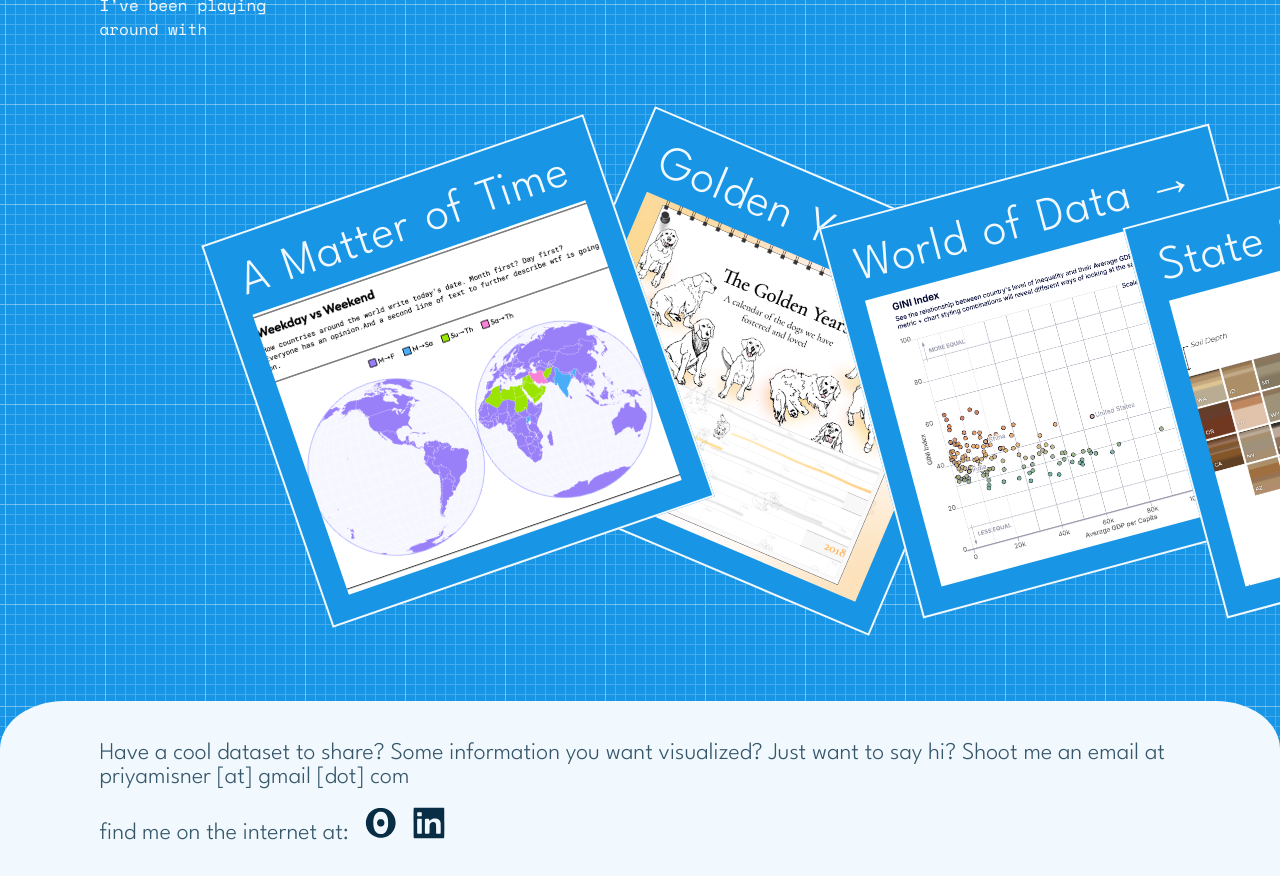
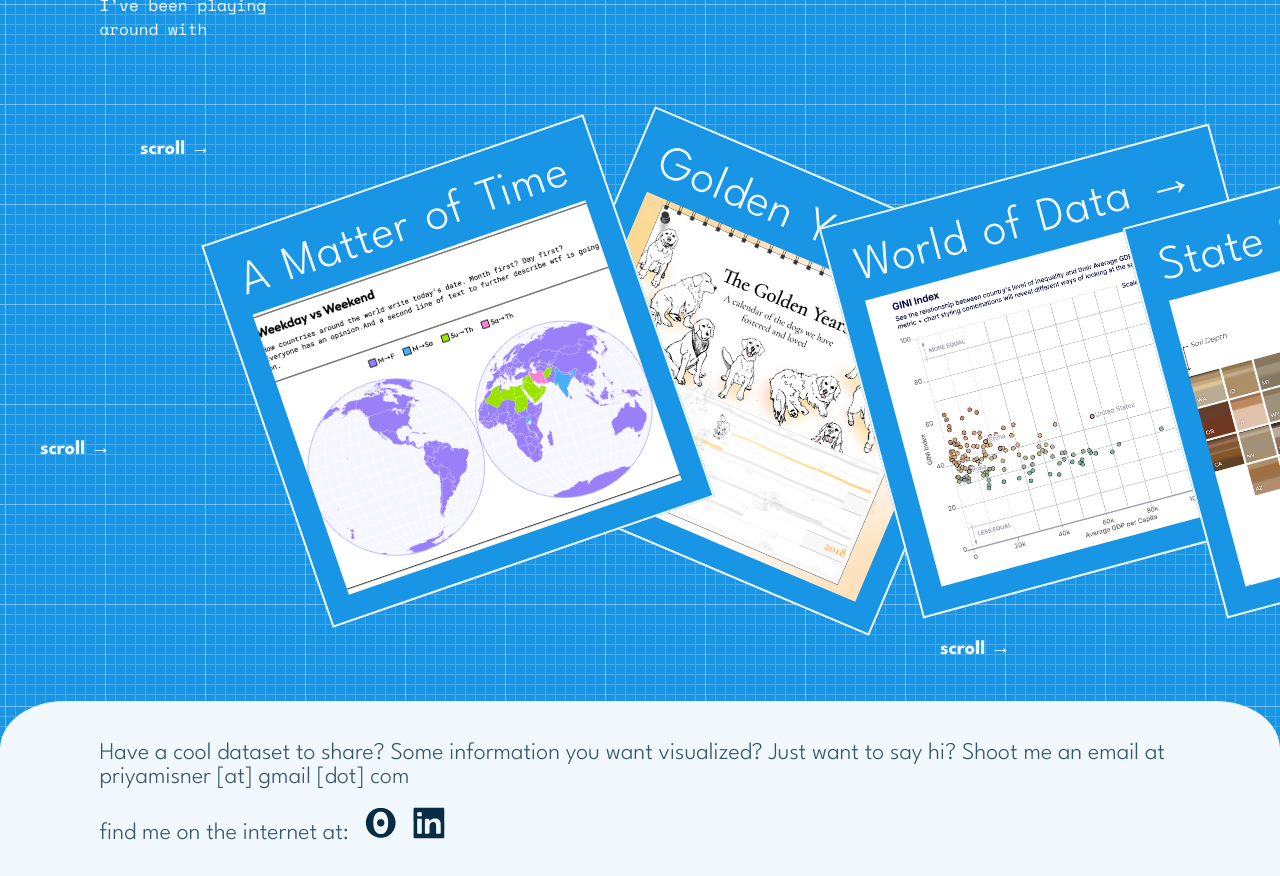
Before and after one commit to p-misner/portfolio, a Next.js app: page / in a window 1280 px wide. Shown: the part 3100-3976 px from the top of the page. Built offline with nearby package versions, Linux system fonts and the light colour scheme.

Commit message:
trying gh pages deploy again

```diff
--- a/src/app/components/playground.tsx
+++ b/src/app/components/playground.tsx
@@ -73,7 +73,7 @@ export default function Playground({ color }: CoreColorInput) {
             {" "}
             all the bits and bobs I’ve been playing around with
           </ScrollInstructions>{" "}
-          {/* <ScrollAbsolute color={color} t="400px" left="100px">
+          <ScrollAbsolute color={color} t="400px" left="100px">
             scroll →
           </ScrollAbsolute>
           <ScrollAbsolute color={color} t="350px" left="1300px">
@@ -84,7 +84,7 @@ export default function Playground({ color }: CoreColorInput) {
           </ScrollAbsolute>
           <ScrollAbsolute color={color} t="900px" left="900px">
             scroll →
-          </ScrollAbsolute> */}
+          </ScrollAbsolute>
         </GridWrapper>
       </div>
       <ProjectScroll
```
